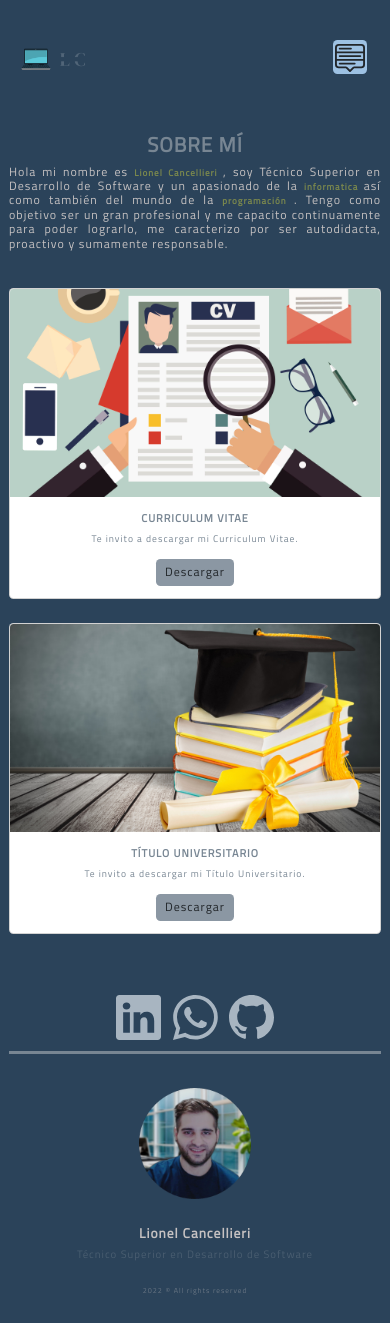
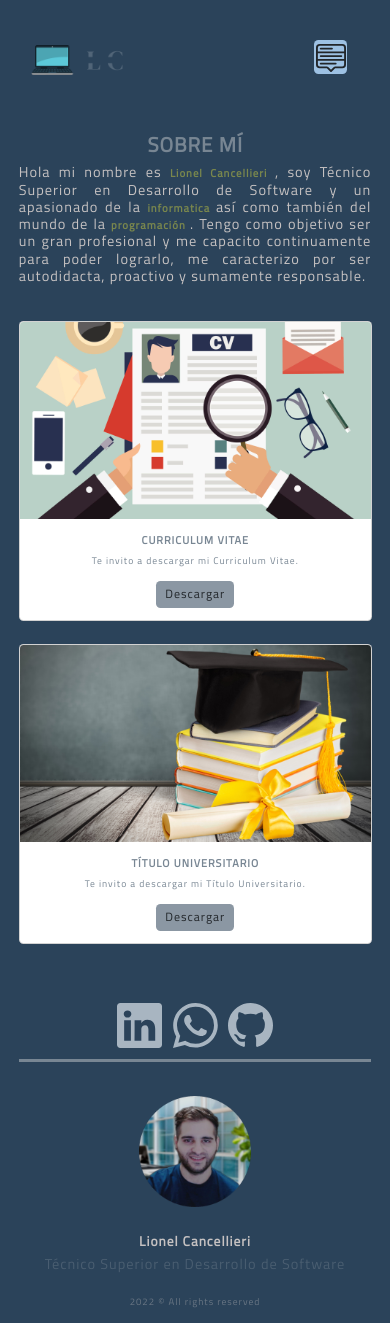
Before and after one commit to C-Lionel/portafolio-react, a React (Vite) app: page /about in a window 390 px wide. Built offline with nearby package versions, Linux system fonts and the light colour scheme.

Commit message:
updated 13:20hs: PC-ESCRITORIO

```diff
--- a/src/components/css/Footer.css
+++ b/src/components/css/Footer.css
@@ -31,22 +31,14 @@
 
   /* RESPONSE */
 
-  @media (max-width: 320px) {
+  @media (max-width: 480px) {
 
      .footer h5 {
-      font-size: 0.9rem;
+      font-size: 1.2rem;
+     }
+
+     .footer h8 {
+      font-size: 0.8rem;
      }
 
   }
-
-  @media (max-width: 480px) {
-
-      body {
-        font-size: 20px;
-      }
-
-     .footer h5 {
-      font-size: 0.9rem;
-     }
-
-  }
--- a/src/components/css/Inicio.css
+++ b/src/components/css/Inicio.css
@@ -171,6 +171,10 @@
 
 @media (max-width: 960px) {
 
+  * {
+    font-size: 80%;
+  }
+
 }
 
 @media (max-width: 768px) {
@@ -184,26 +188,22 @@
 
 @media (max-width: 480px) {
 
-  .layout {
-    width: 100%;
-  }
+
 
 
   .home a {
-    font-size: 0.3rem;
+    font-size: 0.6rem;
   }
 
   h2 {
-    font-size: 1rem;
+    font-size: 1.2rem;
     text-align: justify;
-    width: 100%;
   }
 
   .home h1 {
-    width: 100%;
-    font-size: 1rem;
+    font-size: 1.5rem;
     margin-bottom: 1.5rem;
-    margin-top: -10%;
+    margin-top: -1%;
     text-align: center;
   }
 
@@ -213,15 +213,15 @@
 
   .logo {
     margin: 0;
-    width: 5.6rem;
-    height: 5.6rem;
+    width: 8rem;
+    height: 8rem;
     margin-left: 0.8rem;
   }
 
   .button-canva {
     padding: 0.06rem;
     margin: 0;
-    margin-right: 1.2rem;
+    margin-right: 2rem;
   }
 
   .header li {
@@ -229,7 +229,7 @@
   }
 
   .header .stylecanvasli {
-    margin-bottom: -3.8rem;
+    margin-bottom: -1.5rem;
   }
 
   #contacto {
@@ -242,57 +242,19 @@
 
 @media (max-width: 320px) {
 
-  .layout {
-    width: 100%;
+
+  .home a {
+    font-size: 0.5rem;
   }
 
 
-  .home a {
-    font-size: 0.3rem;
-  }
-
-  h2 {
-    font-size: 1rem;
-    text-align: justify;
-    width: 100%;
-  }
-
   .home h1 {
-    width: 100%;
-    font-size: 1rem;
+    font-size: 1.15rem;
     margin-bottom: 1.5rem;
-    margin-top: -10%;
+    margin-top: -1%;
     text-align: center;
   }
 
-  .header nav ul {
-    display: none;
-  }
-
-  .logo {
-    margin: 0;
-    width: 5.6rem;
-    height: 5.6rem;
-    margin-left: 0.8rem;
-  }
-
-  .button-canva {
-    padding: 0.06rem;
-    margin: 0;
-    margin-right: 1.2rem;
-  }
-
-  .header li {
-    font-size: 1.8rem;
-  }
-
-  .header .stylecanvasli {
-    margin-bottom: -3.8rem;
-  }
-
-  #contacto {
-    margin-bottom: 20%;
-  }
 
 
 }
--- a/src/components/css/Proyectos.css
+++ b/src/components/css/Proyectos.css
@@ -88,29 +88,7 @@
 
 }
 
-@media (max-width: 320px) {
 
-  .work-item h2 {
-    font-size: 1.5rem;
-  }
-
-  .work-item {
-    margin-bottom: 15rem;
-  }
-
-  .work-item h3 {
-    font-size: 1.2rem;
-  }
-
-  .page .heading {
-      font-size: 1.7rem;
-  }
-
-  .mask img {
-    width: 100%;
-  }
-
-}
 
 @media (max-width: 480px) {
 
@@ -138,3 +116,27 @@
   }
 
 }
+
+/* @media (max-width: 320px) {
+
+  .work-item h2 {
+    font-size: 1.5rem;
+  }
+
+  .work-item {
+    margin-bottom: 15rem;
+  }
+
+  .work-item h3 {
+    font-size: 1.2rem;
+  }
+
+  .page .heading {
+      font-size: 1.7rem;
+  }
+
+  .mask img {
+    width: 100%;
+  }
+
+} */
```
